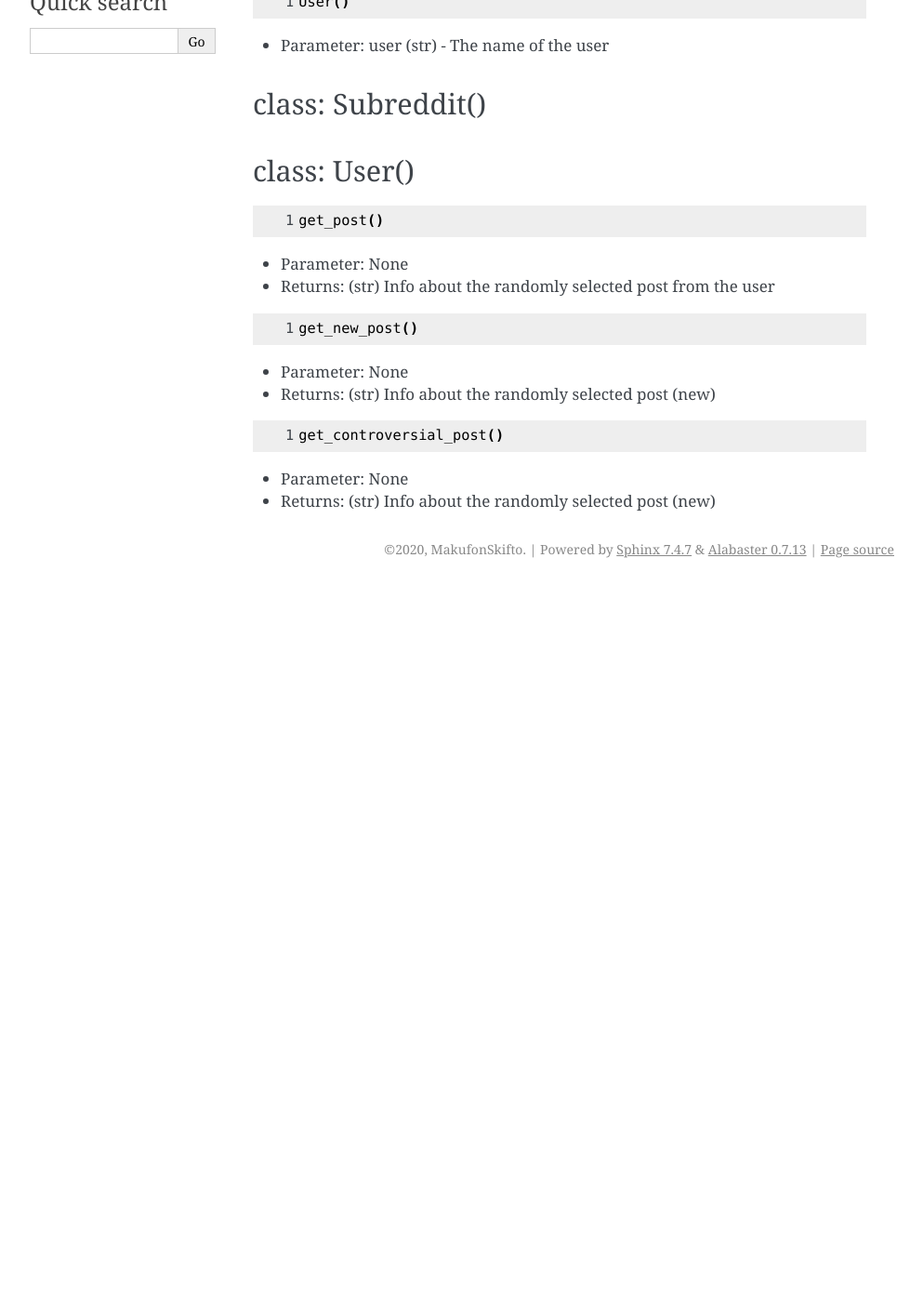
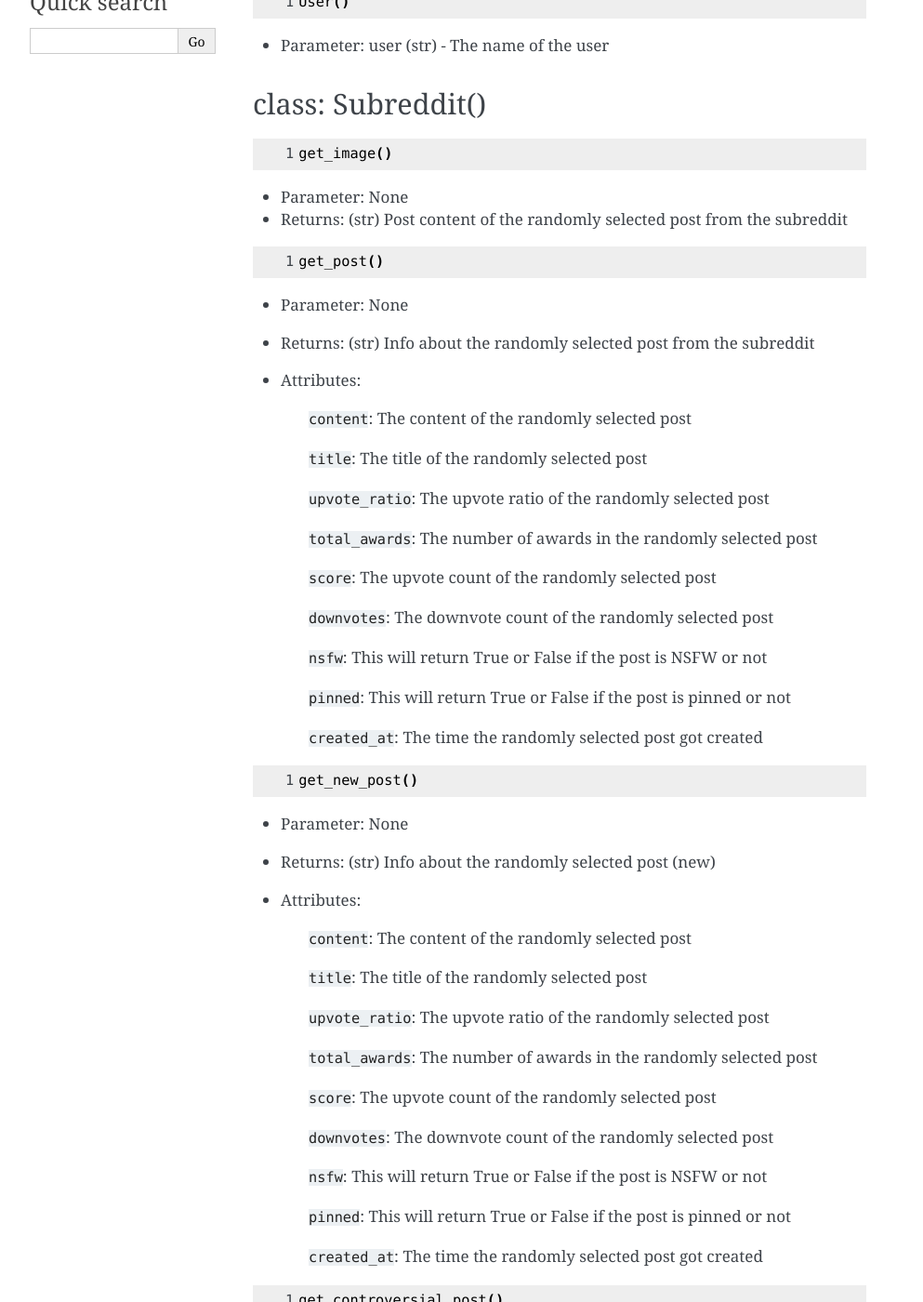
Before and after one commit to mrsrmn/RedditEasy, a Sphinx documentation site: the page built from docs/source/func.rst, in a window 1280 px wide and 1400 px high, scrolled down 281 px. Shown: the whole window at 93% size, without its empty margins (148-1141 px from the left). Built offline with Sphinx 7.4.7, drawn with Linux system fonts in a browser that asks for light colours; before the commit the page ends 911 px from its top, so only the background shows below that; some of the changed text lies outside the part shown.

Commit message:
Finished the docs

```diff
--- a/docs/source/func.rst
+++ b/docs/source/func.rst
@@ -21,6 +21,105 @@
 class: Subreddit()
 ---------------------
 
+.. code-block::
+  :linenos:
+
+  get_image()
+
+* Parameter: None
+
+* Returns: (str) Post content of the randomly selected post from the subreddit
+
+.. code-block::
+  :linenos:
+
+  get_post()
+
+* Parameter: None
+
+* Returns: (str) Info about the randomly selected post from the subreddit
+
+* Attributes:
+
+   ``content``: The content of the randomly selected post
+
+   ``title``: The title of the randomly selected post
+
+   ``upvote_ratio``: The upvote ratio of the randomly selected post
+
+   ``total_awards``: The number of awards in the randomly selected post
+
+   ``score``: The upvote count of the randomly selected post
+
+   ``downvotes``: The downvote count of the randomly selected post
+
+   ``nsfw``: This will return True or False if the post is NSFW or not
+
+   ``pinned``: This will return True or False if the post is pinned or not
+
+   ``created_at``: The time the randomly selected post got created
+
+
+.. code-block::
+  :linenos:
+
+  get_new_post()
+
+* Parameter: None
+
+* Returns: (str) Info about the randomly selected post (new)
+
+* Attributes:
+
+   ``content``: The content of the randomly selected post
+
+   ``title``: The title of the randomly selected post
+
+   ``upvote_ratio``: The upvote ratio of the randomly selected post
+
+   ``total_awards``: The number of awards in the randomly selected post
+
+   ``score``: The upvote count of the randomly selected post
+
+   ``downvotes``: The downvote count of the randomly selected post
+
+   ``nsfw``: This will return True or False if the post is NSFW or not
+
+   ``pinned``: This will return True or False if the post is pinned or not
+
+   ``created_at``: The time the randomly selected post got created
+
+
+
+.. code-block::
+  :linenos:
+
+  get_controversial_post()
+
+* Parameter: None
+
+* Returns: (str) Info about the randomly selected post (new)
+
+* Attributes:
+
+   ``content``: The content of the randomly selected post
+
+   ``title``: The title of the randomly selected post
+
+   ``upvote_ratio``: The upvote ratio of the randomly selected post
+
+   ``total_awards``: The number of awards in the randomly selected post
+
+   ``score``: The upvote count of the randomly selected post
+
+   ``downvotes``: The downvote count of the randomly selected post
+
+   ``nsfw``: This will return True or False if the post is NSFW or not
+
+   ``pinned``: This will return True or False if the post is pinned or not
+
+   ``created_at``: The time the randomly selected post got created
+
 
 class: User()
 ---------------------
@@ -34,6 +133,27 @@
 
 * Returns: (str) Info about the randomly selected post from the user
 
+* Attributes:
+
+   ``content``: The content of the randomly selected post
+
+   ``title``: The title of the randomly selected post
+
+   ``upvote_ratio``: The upvote ratio of the randomly selected post
+
+   ``total_awards``: The number of awards in the randomly selected post
+
+   ``score``: The upvote count of the randomly selected post
+
+   ``downvotes``: The downvote count of the randomly selected post
+
+   ``nsfw``: This will return True or False if the post is NSFW or not
+
+   ``pinned``: This will return True or False if the post is pinned or not
+
+   ``created_at``: The time the randomly selected post got created
+
+
 
 .. code-block::
   :linenos:
@@ -44,6 +164,27 @@
 
 * Returns: (str) Info about the randomly selected post (new)
 
+* Attributes:
+
+   ``content``: The content of the randomly selected post
+
+   ``title``: The title of the randomly selected post
+
+   ``upvote_ratio``: The upvote ratio of the randomly selected post
+
+   ``total_awards``: The number of awards in the randomly selected post
+
+   ``score``: The upvote count of the randomly selected post
+
+   ``downvotes``: The downvote count of the randomly selected post
+
+   ``nsfw``: This will return True or False if the post is NSFW or not
+
+   ``pinned``: This will return True or False if the post is pinned or not
+
+   ``created_at``: The time the randomly selected post got created
+
+
 
 .. code-block::
   :linenos:
@@ -53,3 +194,23 @@
 * Parameter: None
 
 * Returns: (str) Info about the randomly selected post (new)
+
+* Attributes:
+
+   ``content``: The content of the randomly selected post
+
+   ``title``: The title of the randomly selected post
+
+   ``upvote_ratio``: The upvote ratio of the randomly selected post
+
+   ``total_awards``: The number of awards in the randomly selected post
+
+   ``score``: The upvote count of the randomly selected post
+
+   ``downvotes``: The downvote count of the randomly selected post
+
+   ``nsfw``: This will return True or False if the post is NSFW or not
+
+   ``pinned``: This will return True or False if the post is pinned or not
+
+   ``created_at``: The time the randomly selected post got created
```
